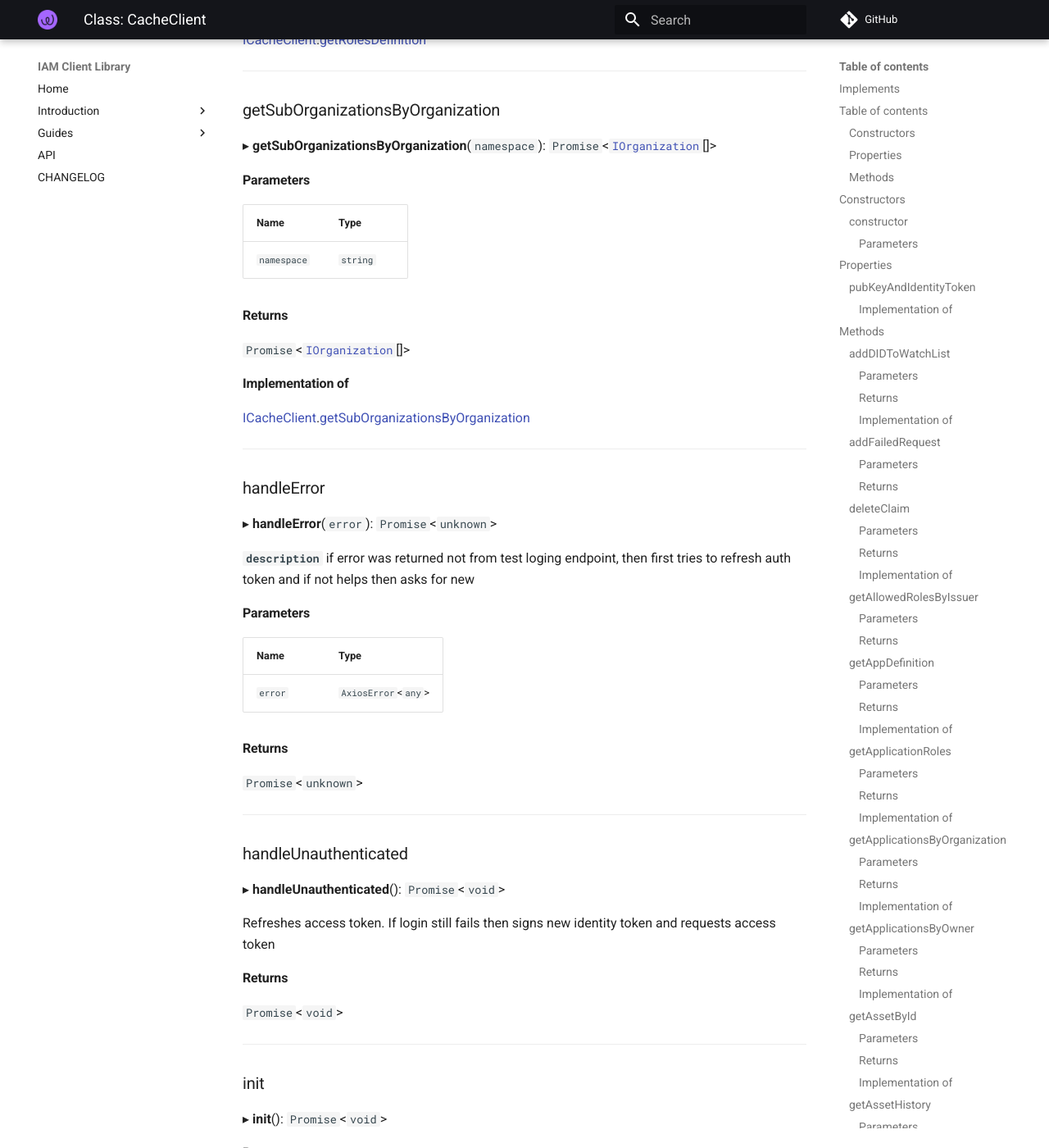
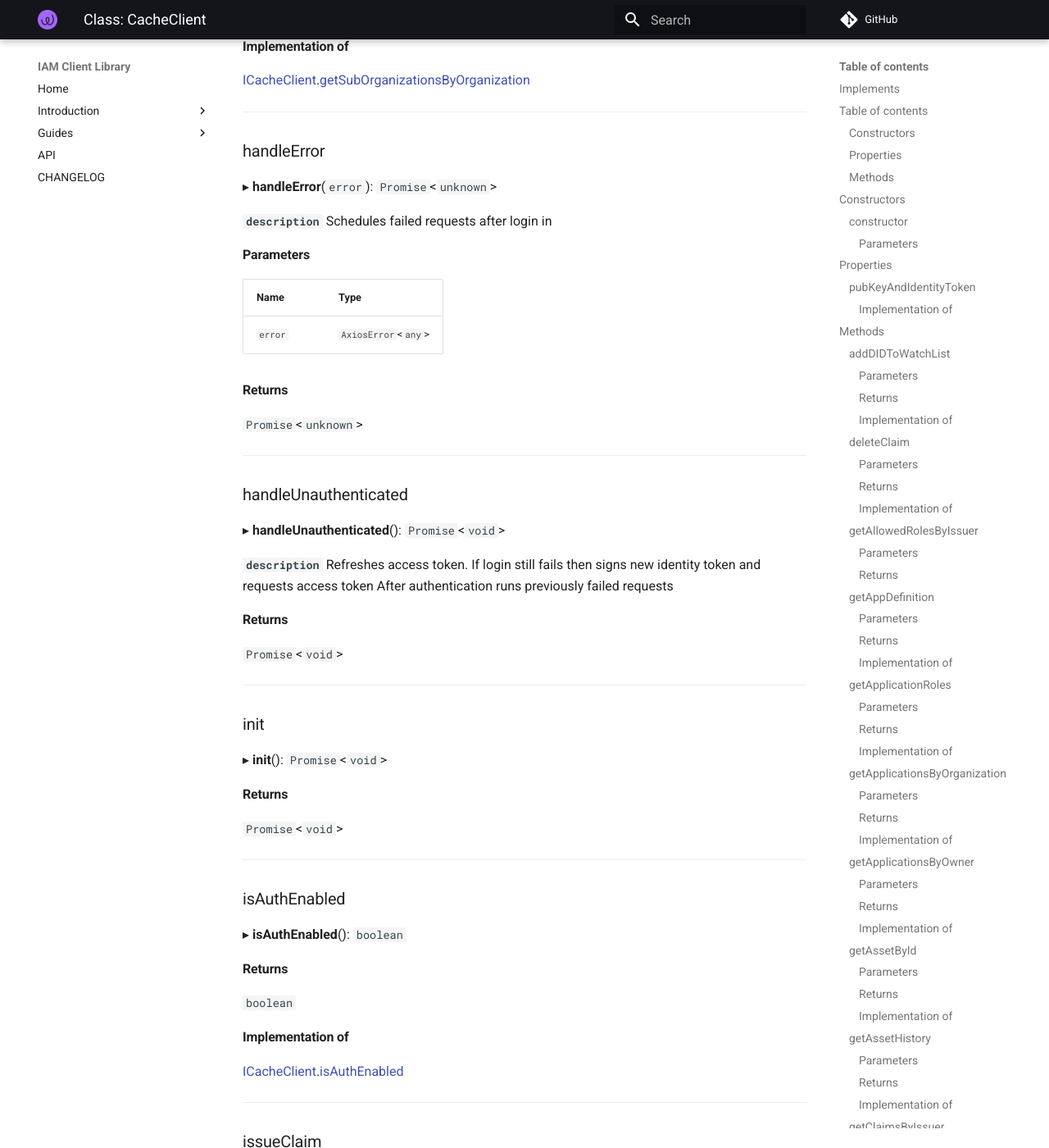
Before and after one commit to energywebfoundation/iam-client-lib, an MkDocs documentation site: the page built from docs/api/classes/modules_cacheClient_cacheClient_service.CacheClient.md, in a window 1280 px wide and 1400 px high, scrolled down 15085 px. Shown: the whole window at 82% size. Built offline with MkDocs 1.6.1 and Material for MkDocs 9.7.7, drawn with Linux system fonts in a browser that asks for light colours; comment, search, counter and statistics services are not loaded; some of the changed text lies outside the part shown.

Commit message:
remove addFailedRequest helper

```diff
--- a/docs/api/classes/modules_cacheClient_cacheClient_service.CacheClient.md
+++ b/docs/api/classes/modules_cacheClient_cacheClient_service.CacheClient.md
@@ -19,7 +19,6 @@
 ### Methods
 
 - [addDIDToWatchList](modules_cacheClient_cacheClient_service.CacheClient.md#adddidtowatchlist)
-- [addFailedRequest](modules_cacheClient_cacheClient_service.CacheClient.md#addfailedrequest)
 - [deleteClaim](modules_cacheClient_cacheClient_service.CacheClient.md#deleteclaim)
 - [getAllowedRolesByIssuer](modules_cacheClient_cacheClient_service.CacheClient.md#getallowedrolesbyissuer)
 - [getAppDefinition](modules_cacheClient_cacheClient_service.CacheClient.md#getappdefinition)
@@ -96,22 +95,6 @@
 #### Implementation of
 
 [ICacheClient](../interfaces/modules_cacheClient_ICacheClient.ICacheClient.md).[addDIDToWatchList](../interfaces/modules_cacheClient_ICacheClient.ICacheClient.md#adddidtowatchlist)
-
-___
-
-### addFailedRequest
-
-▸ **addFailedRequest**(`callback`): `void`
-
-#### Parameters
-
-| Name | Type |
-| :------ | :------ |
-| `callback` | () => `void` |
-
-#### Returns
-
-`void`
 
 ___
 
@@ -643,7 +626,7 @@
 
 ▸ **handleError**(`error`): `Promise`<`unknown`\>
 
-**`description`** if error was returned not from test loging endpoint, then first tries to refresh auth token and if not helps then asks for new
+**`description`** Schedules failed requests after login in
 
 #### Parameters
 
@@ -661,7 +644,8 @@
 
 ▸ **handleUnauthenticated**(): `Promise`<`void`\>
 
-Refreshes access token. If login still fails then signs new identity token and requests access token
+**`description`** Refreshes access token. If login still fails then signs new identity token and requests access token
+After authentication runs previously failed requests
 
 #### Returns
 
```
Also changed, not shown: 1 other file.
